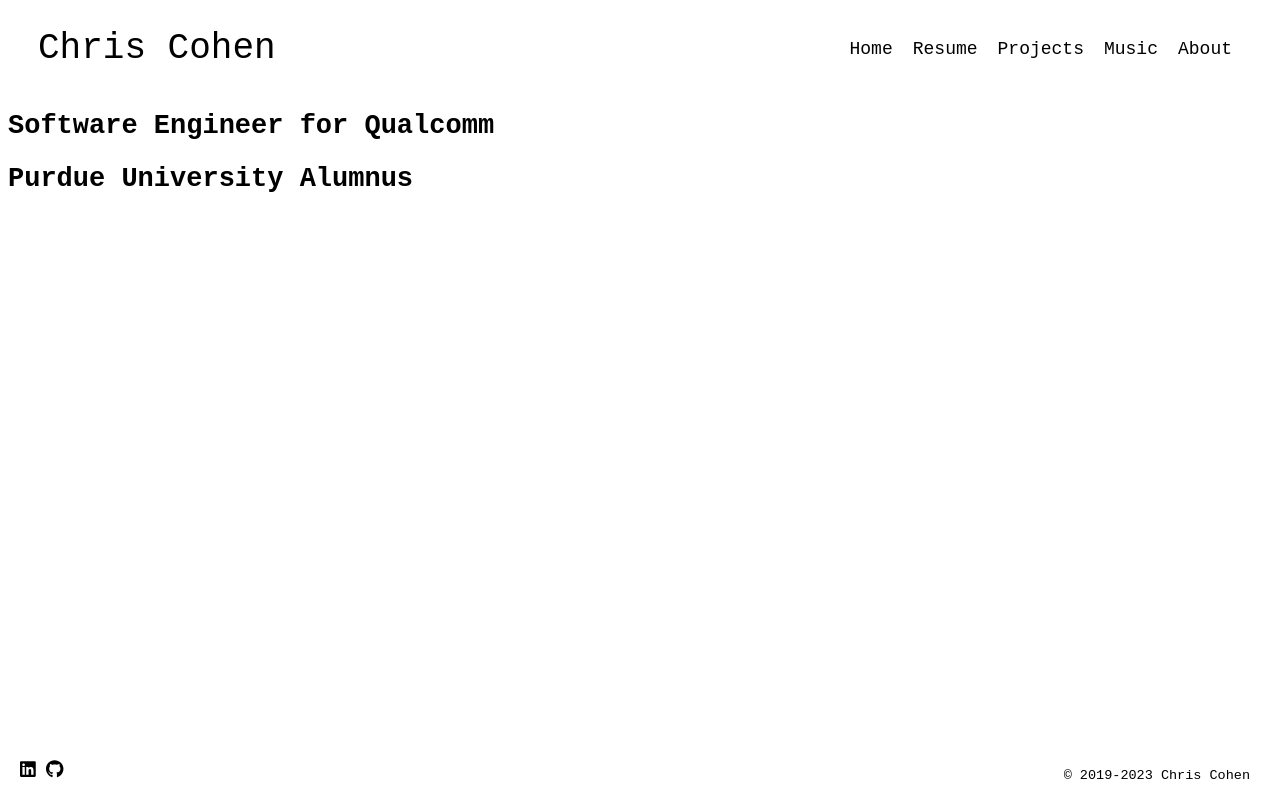
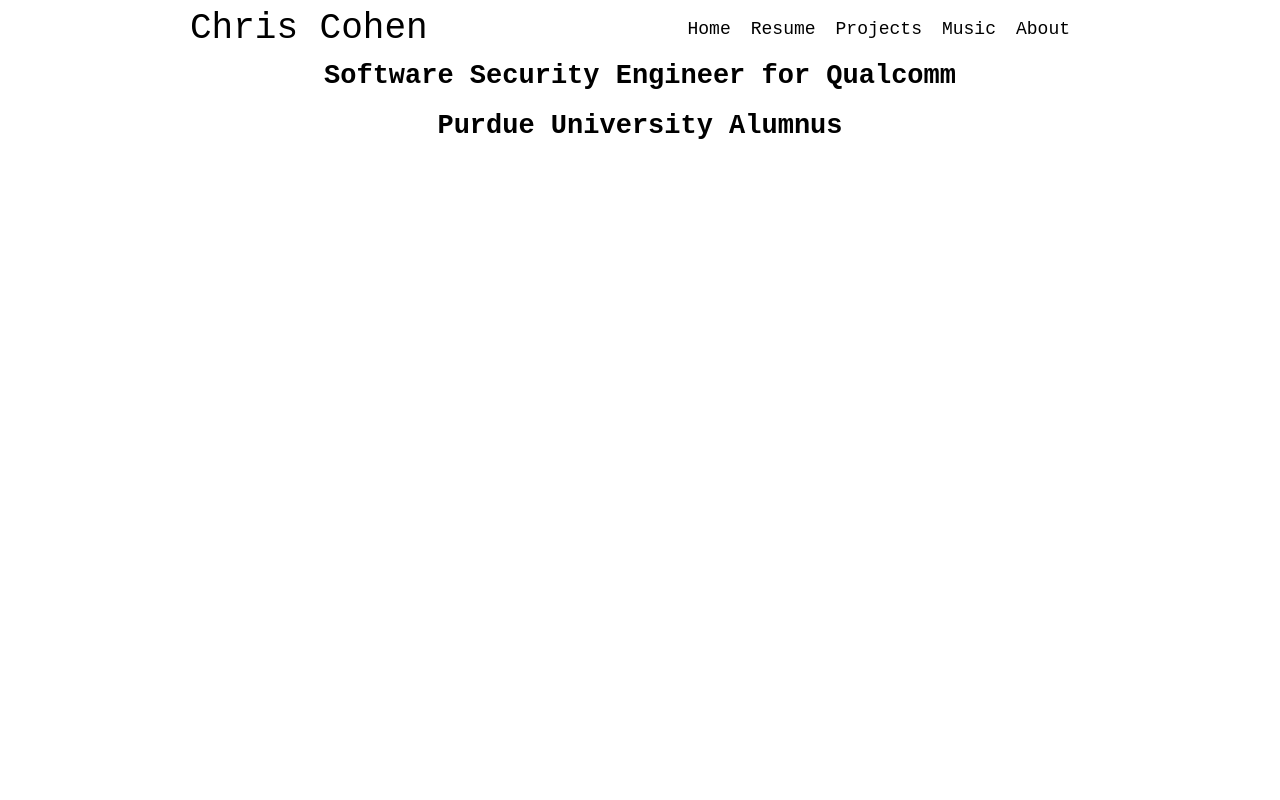
Before and after one commit to cohenchris/cohen_website, a Next.js app: page / in a window 1280 px wide. Built offline with nearby package versions, Linux system fonts and the light colour scheme.

Commit message:
centered home page text, formatted about and resume pages, tweaked global CSS to put margins on outside for only screens over 900px wide

```diff
--- a/components/layout/footer.js
+++ b/components/layout/footer.js
@@ -7,7 +7,7 @@
 export default function Footer() {
   const currentYear = new Date().getFullYear();
   return(
-          <div className={styles.foot}>
+          <div className={styles.footer}>
 
             <Link className={styles.footerlink} href="https://www.linkedin.com/cohenchristopher">
               <FontAwesomeIcon icon={faLinkedin}/>
--- a/components/layout/layout.module.css
+++ b/components/layout/layout.module.css
@@ -2,9 +2,9 @@
   display: flex;
   justify-content: space-between;
   align-items: center;
-  padding: 20px;
   background-color: white;
   color: white;
+  border-bottom: 2px solid;
 }
 
 .brand {
@@ -12,7 +12,6 @@
   list-style: none;
   font-size: 200%;
   width: 100%;
-  margin-left: 10px;
   color: black;
 }
 
@@ -23,20 +22,18 @@
   margin-right: 20px;
 }
 
-.foot {
+.footer {
   display: flex;
   justify-content: space-between;
   padding: 10px;
   position: fixed;
   width: 100%;
   bottom: 0;
-  right: 0;
   height: 50px;
 }
 
 .footerlink {
   display: flex;
-  flex-direction: row;
   list-style: none;
   color: black;
   margin-left: 10px;
@@ -50,6 +47,5 @@
   list-style: none;
   font-size: 75%;
   width: 100%;
-  margin-right: 20px;
   color: black;
 }
--- a/pages/_app.js
+++ b/pages/_app.js
@@ -11,7 +11,6 @@
                 <main>
                   <Component {...pageProps} />
                 </main>
-            <Footer />
           </div>
         )
 }
--- a/pages/about.mdx
+++ b/pages/about.mdx
@@ -15,7 +15,7 @@
 - Secure video playback
 - ROM-backed remote device attestation
 
-This project was started from scratch, and is currently present in ROM on the SM8650, and slated to be included with many more upcoming mobile, automotive, and IoT Qualcomm chipsets.
+This project was started from scratch, and is currently present in ROM on the Qualcomm Snapdragon SM8650, and slated to be included with many more upcoming mobile, automotive, and IoT Qualcomm chipsets.
 
 Outside of work, I like to surf and play the cello. I also typically juggle some random project as a pastime - right now, I'm restoring a 1976 Kawasaki KZ400-S2. It was an impulse buy, and I knew absolutely nothing at the beginning, so YouTube has been my savior :). See more at the project page <a href="/projects/motorcycle">here</a>.
 
--- a/pages/index.js
+++ b/pages/index.js
@@ -1,15 +1,16 @@
 import { NextSeo } from 'next-seo';
+import styles from './index.module.css';
 
 export default function Home() {
   return(
-          <>
+          <div classname={styles.homeContainer}>
             <NextSeo
               title="Home"
               description="Home page."
             />
 
-            <h2>Software Engineer for Qualcomm</h2>
-            <h2>Purdue University Alumnus</h2>
-          </>
-  );
+            <h2 className={styles.mainHeader}>Software Security Engineer for Qualcomm</h2>
+            <h2 className={styles.mainHeader}>Purdue University Alumnus</h2>
+          </div>
+        );
 }
--- /dev/null
+++ b/pages/index.module.css
@@ -0,0 +1,10 @@
+.homeContainer {
+  height: 100%;
+}
+
+.mainHeader {
+  margin: auto;
+  width: 75%;
+  text-align: center;
+  padding: 10px;
+}
--- a/pages/projects/index.js
+++ b/pages/projects/index.js
@@ -7,8 +7,6 @@
               title="Projects"
               description="A blog documenting my personal projects."
             />
-
-            <h1>Projects</h1>
           </>
         )
 }
--- a/pages/resume.js
+++ b/pages/resume.js
@@ -17,8 +17,6 @@
             <img
               src="https://raw.githubusercontent.com/cohenchris/resume/master/ChrisCohen_resume.png"
               alt="My resume"
-              height={1500}
-              width="auto"
             />
 
           </div>
--- a/styles/global.css
+++ b/styles/global.css
@@ -5,6 +5,10 @@
 html,
 body {
   font-size: 18px;
+  width: 100%;
+  max-width: 900px;
+  margin-left: auto;
+  margin-right: auto;
 }
 
 * {
@@ -15,3 +19,9 @@
 a {
   text-decoration: none;
 }
+
+img {
+  display: block;
+  margin-left: auto;
+  margin-right: auto;
+}
```
Also changed, not shown: pages/resume.module.css (+2 -5 lines).
